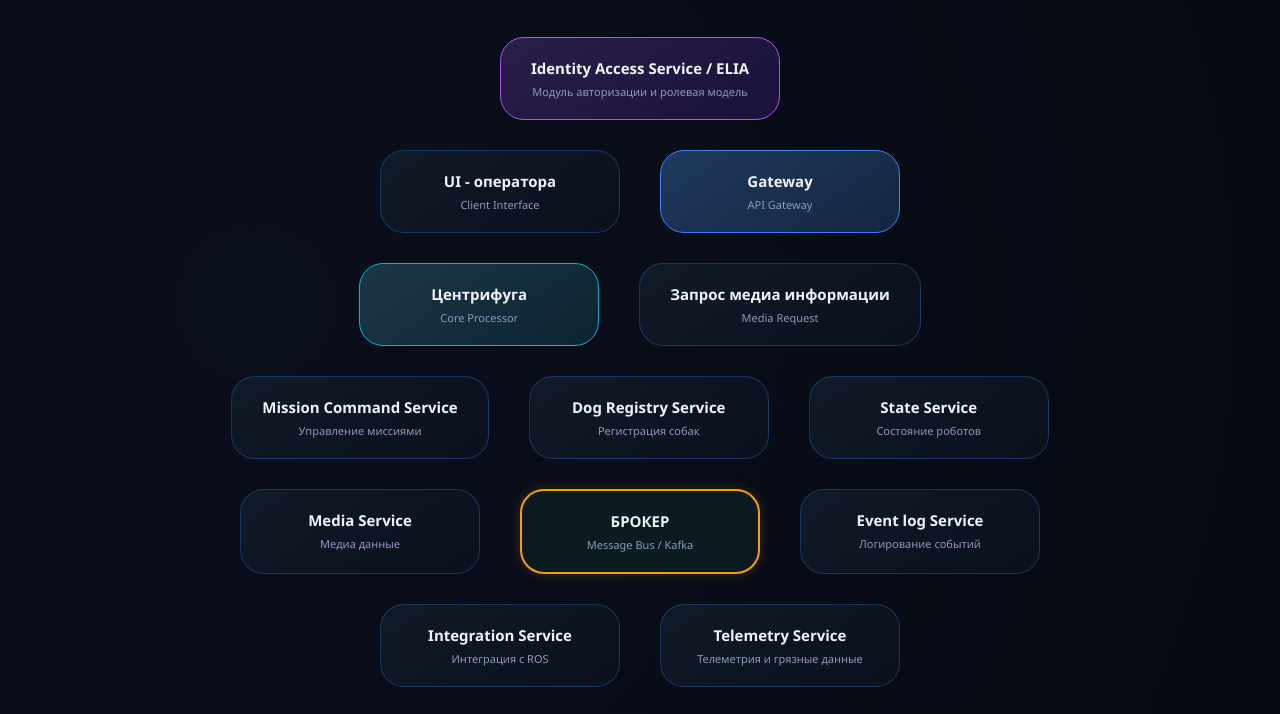
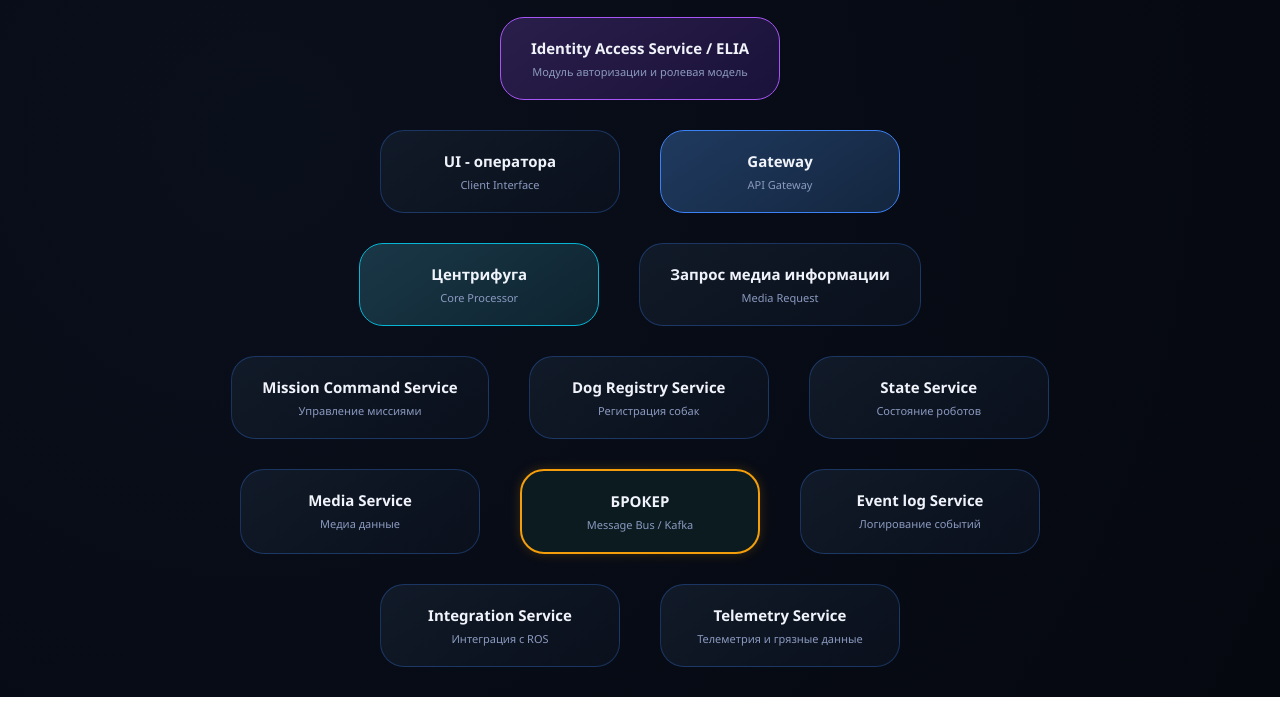
Before and after one commit to ArhipDa/ArhipDA.github.io, a plain HTML site: page index.html in a window 1280 px wide. Shown: the part 103-817 px from the top of the page. Drawn offline with Linux system fonts and the light colour scheme.

Commit message:
Update index.html

```diff
--- a/index.html
+++ b/index.html
@@ -11,16 +11,25 @@
             box-sizing: border-box;
         }
 
+        /* ГЛАВНОЕ ИЗМЕНЕНИЕ ДЛЯ IFrame */
+        html, body {
+            height: 100%;
+            margin: 0;
+            padding: 0;
+            overflow: hidden;
+        }
+
         body {
             font-family: 'Segoe UI', 'Roboto', system-ui, -apple-system, sans-serif;
             background: radial-gradient(circle at 20% 30%, #0a0f1c, #05080f);
-            min-height: 100vh;
-            padding: 40px;
+            padding: 20px;
+            overflow-y: auto;  /* Прокручивается содержимое, но не сам iframe */
         }
 
         .container {
             max-width: 1400px;
             margin: 0 auto;
+            min-height: 100%;
         }
 
         /* Заголовок и легенда */
@@ -359,6 +368,7 @@
             animation: pulseOnce 0.4s ease-out forwards;
         }
         @media (max-width: 1000px) {
+            body { padding: 10px; }
             .service-card { min-width: 180px; padding: 14px 20px; }
             .service-name { font-size: 13px; }
         }
```
